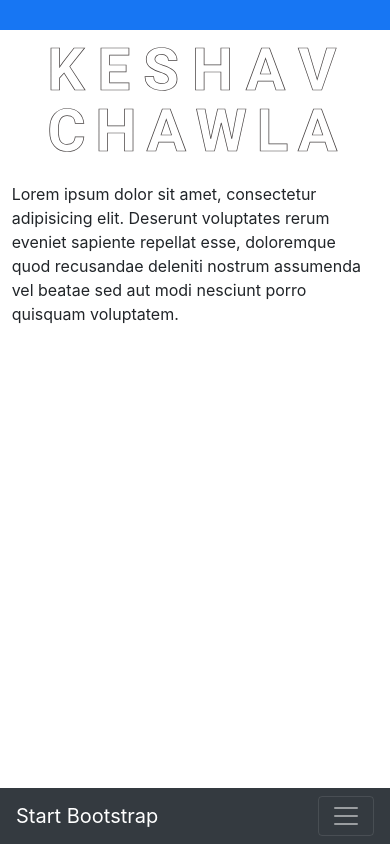
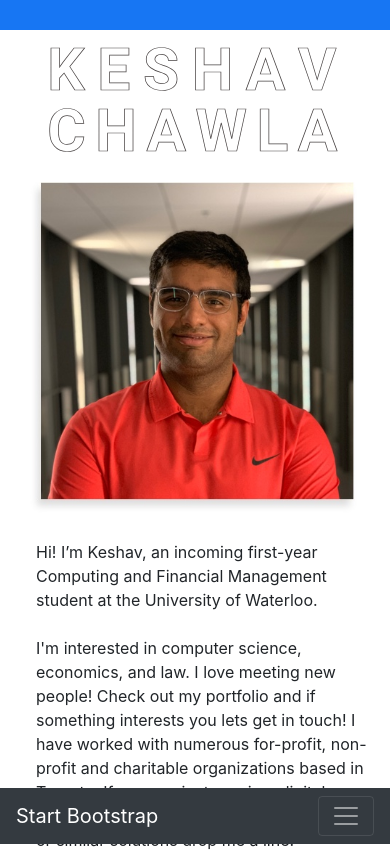
Before and after one commit to KeshavChawla/Keshav-Personal-Website, a PHP site: page / in a window 390 px wide. Before the commit the page ends 844 px from the top, so only its background shows below. Run offline with PHP 8.4, Linux system fonts and the light colour scheme.

Commit message:
Update Homepage

```diff
--- a/index.html
+++ b/index.html
@@ -61,9 +61,23 @@
         <div class="col-lg-12">
           <img class="big_name" src="name.svg" alt="Keshav Chawla">
 
-          <p>Lorem ipsum dolor sit amet, consectetur adipisicing elit. Deserunt voluptates rerum eveniet sapiente repellat esse, doloremque quod recusandae deleniti nostrum assumenda vel beatae sed aut modi nesciunt porro quisquam voluptatem.</p>
         </div>
       </div>
+      <div class="row">
+
+        <div class="col-md-4">
+
+        <img  class="profile_picture" src="img/keshav-profile.jpg" alt="Keshav Profile Picture">
+      </div>
+
+        <div class="col-md-8">
+          <p>Hi! I’m Keshav, an incoming first-year Computing and Financial Management student at the University of Waterloo.
+<br><br>
+I'm interested in computer science, economics, and law. I love meeting new people! Check out my portfolio and if something interests you lets get in touch!
+I have worked with numerous for-profit, non-profit and charitable organizations based in Toronto. If your project requires digital design, web development, video production, or similar solutions drop me a line.</p>
+        </div>
+      </div>
+
     </div>
   </section>
 
--- a/style.css
+++ b/style.css
@@ -1,9 +1,7 @@
-
 .big_name {
   padding-left: 0%;
   padding-bottom: 30px;
-margin-top: 8%;
-
+  margin-top: 5%;
 }
 
 .triangle {
@@ -12,7 +10,15 @@ margin-top: 8%;
   width: 10%;
   min-width: 100px;
   height: auto;
+}
 
+.col-md-8 {
+  padding-top: 7%;
+  padding-left: 10%
+}
+
+.profile_picture {
+  max-width: 400px;
 }
 
 .blueline {
@@ -31,7 +37,15 @@ margin-top: 8%;
     margin-left: auto;
     margin-right: auto;
     margin-top: 2%;
+  }
 
+  .profile_picture {
+    display: block;
+    margin-left: auto;
+    margin-right: auto;
+    padding-left: none !important;
+    padding-right: none !important;
+    max-width: 90%;
   }
 
   .triangle {
@@ -44,6 +58,10 @@ margin-top: 2%;
     margin-bottom: 10px !important;
     border-top: 30px solid #1776F3;
   }
+}
 
-
+@media (min-width: 1200px) {
+    .container{
+        max-width: 970px;
     }
+}
```
Also changed, not shown: img/keshav-profile.jpg (added). Lines whose indentation alone changed are shown as unchanged.
